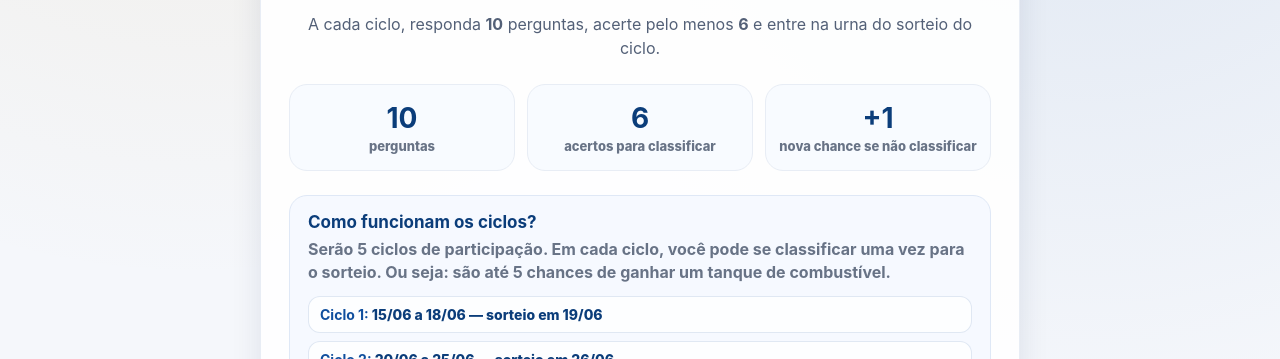
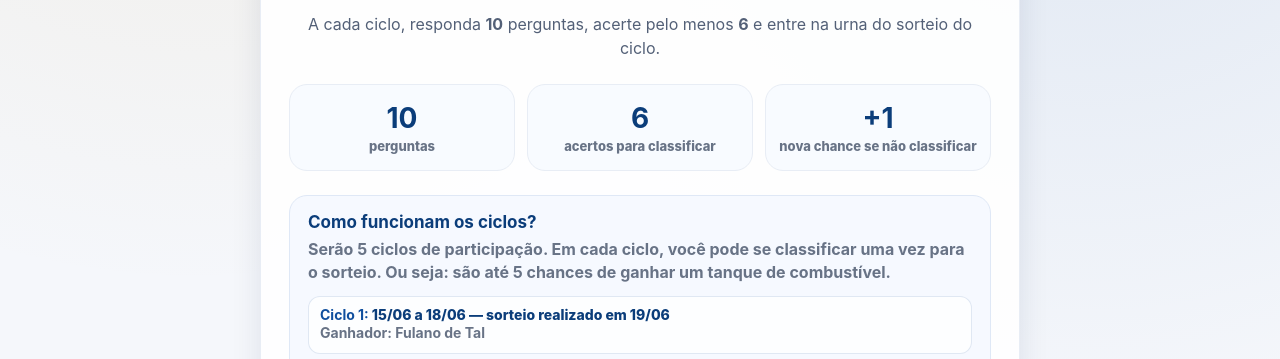
Before and after one commit to carolsalvaro/craquedacopahn, a website: page index_oficial.html in a window 1280 px wide. Shown: the part 404-763 px from the top of the page. Drawn offline with Linux system fonts and the light colour scheme; no server answers.

Commit message:
Update index_oficial.html

```diff
--- a/index_oficial.html
+++ b/index_oficial.html
@@ -41,7 +41,10 @@
   <strong>Como funcionam os ciclos?</strong>
   <span>Serão 5 ciclos de participação. Em cada ciclo, você pode se classificar uma vez para o sorteio. Ou seja: são até 5 chances de ganhar um tanque de combustível.</span>
   <ul class="cycle-schedule">
-              <li><b>Ciclo 1:</b> 15/06 a 18/06 — sorteio em 19/06</li>
+    <li>
+      <b>Ciclo 1:</b> 15/06 a 18/06 — sorteio realizado em 19/06<br>
+      <span>Ganhador: Fulano de Tal</span>
+    </li>
     <li><b>Ciclo 2:</b> 20/06 a 25/06 — sorteio em 26/06</li>
     <li><b>Ciclo 3:</b> 27/06 a 02/07 — sorteio em 03/07</li>
     <li><b>Ciclo 4:</b> 06/07 a 11/07 — sorteio em 12/07</li>
```
Lines whose indentation alone changed are shown as unchanged.
